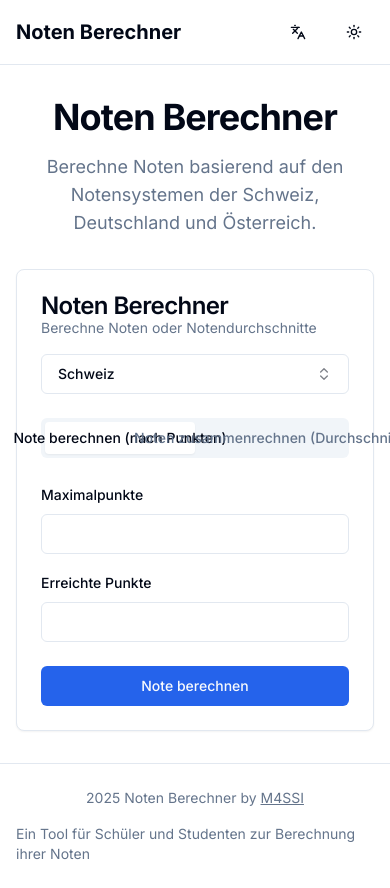
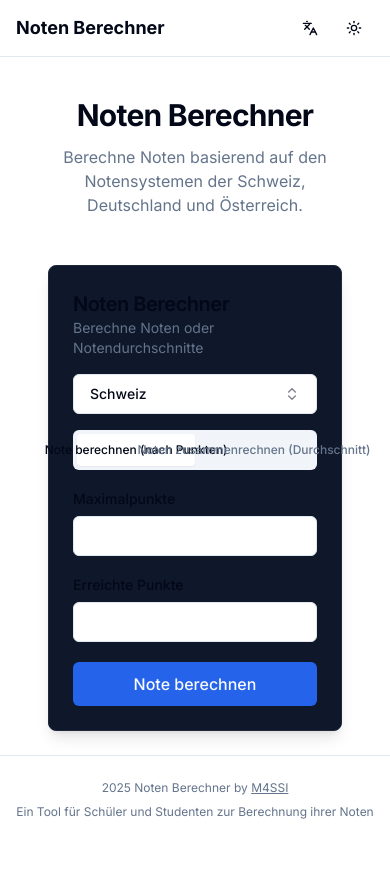
Before and after one commit to massimo-galiffa/NotenBerechner, a Next.js app: page /de in a window 390 px wide. After the commit the page ends 844 px from the top, so only its background shows below. Built offline with nearby package versions, Linux system fonts and the light colour scheme.

Commit message:
better mobile version

```diff
--- a/app/[locale]/layout.tsx
+++ b/app/[locale]/layout.tsx
@@ -1,24 +1,23 @@
 import type React from "react"
-import { type Locale, i18n } from "@/lib/i18n-config"
-import { Header } from "@/components/header"
-import { Footer } from "@/components/footer"
+import {type Locale, i18n} from "@/lib/i18n-config"
+import {Header} from "@/components/header"
+import {Footer} from "@/components/footer"
 
 export async function generateStaticParams() {
-  return i18n.locales.map((locale) => ({ locale }))
+    return i18n.locales.map((locale) => ({locale}))
 }
 
 export default function LocaleLayout({
-  children,
-  params,
+                                         children, params,
                                      }: {
     children: React.ReactNode
     params: { locale: Locale }
 }) {
     return (
         <div className="flex min-h-screen flex-col">
-      <Header locale={params.locale} />
-      <main className="flex-1 container mx-auto py-8 px-4">{children}</main>
-      <Footer locale={params.locale} />
+            <Header locale={params.locale}/>
+            <main className="flex-1 container mx-auto py-4 sm:py-8">{children}</main>
+            <Footer locale={params.locale}/>
         </div>
     )
 }
--- a/app/[locale]/page.tsx
+++ b/app/[locale]/page.tsx
@@ -15,32 +15,36 @@ export default function LocalePage({ params: { locale } }: { params: { locale: L
   const dict = getDictionary(locale)
 
   return (
-    <div className="flex flex-col gap-8">
-      <section className="text-center">
-        <h1 className="text-4xl font-bold tracking-tight">{dict.title}</h1>
-        <p className="mt-4 text-lg text-muted-foreground max-w-2xl mx-auto">{dict.description}</p>
+      <div className="flex flex-col gap-6 px-4 sm:px-0">
+        <section className="text-center py-6">
+          <h1 className="text-3xl sm:text-4xl font-bold tracking-tight">{dict.title}</h1>
+          <p className="mt-3 text-base sm:text-lg text-muted-foreground max-w-2xl mx-auto">{dict.description}</p>
         </section>
 
-      <Card className="mx-auto w-full max-w-3xl">
-        <CardHeader>
+        <Card className="mx-auto w-full max-w-3xl bg-slate-900 border-slate-800 shadow-lg">
+          <CardHeader className="pb-2 sm:pb-6">
             <div className="flex flex-col sm:flex-row sm:items-center sm:justify-between gap-4">
               <div>
-              <CardTitle>{dict.calculator.title}</CardTitle>
-              <CardDescription>{dict.calculator.description}</CardDescription>
+                <CardTitle className="text-xl sm:text-2xl">Noten Berechner</CardTitle>
+                <CardDescription className="text-sm sm:text-base">{dict.calculator.description}</CardDescription>
               </div>
               <CountrySelector value={country} onChange={setCountry} dict={dict.countries} />
             </div>
           </CardHeader>
-        <CardContent>
+          <CardContent className="pt-2 sm:pt-0">
             <Tabs defaultValue="points" className="w-full">
-            <TabsList className="grid w-full grid-cols-2">
-              <TabsTrigger value="points">{dict.calculator.byPoints}</TabsTrigger>
-              <TabsTrigger value="average">{dict.calculator.average}</TabsTrigger>
+              <TabsList className="grid w-full grid-cols-2 mb-2">
+                <TabsTrigger value="points" className="text-xs sm:text-sm py-2">
+                  {dict.calculator.byPoints}
+                </TabsTrigger>
+                <TabsTrigger value="average" className="text-xs sm:text-sm py-2">
+                  {dict.calculator.average}
+                </TabsTrigger>
               </TabsList>
-            <TabsContent value="points" className="mt-6">
+              <TabsContent value="points" className="mt-4 sm:mt-6">
                 <GradeCalculator country={country} dict={dict.pointCalculator} />
               </TabsContent>
-            <TabsContent value="average" className="mt-6">
+              <TabsContent value="average" className="mt-4 sm:mt-6">
                 <GradeAverage country={country} dict={dict.averageCalculator} />
               </TabsContent>
             </Tabs>
--- a/app/globals.css
+++ b/app/globals.css
@@ -56,4 +56,21 @@
   body {
     @apply bg-background text-foreground;
   }
+
+  /* Improve touch targets on mobile */
+  input[type="number"] {
+    @apply touch-manipulation;
+  }
+
+  /* Remove number input arrows on mobile */
+  input[type="number"]::-webkit-inner-spin-button,
+  input[type="number"]::-webkit-outer-spin-button {
+    -webkit-appearance: none;
+    margin: 0;
+  }
+
+  /* Firefox */
+  input[type="number"] {
+    -moz-appearance: textfield;
+  }
 }
--- a/components/footer.tsx
+++ b/components/footer.tsx
@@ -6,8 +6,8 @@ export function Footer({ locale }: { locale: Locale }) {
 
     return (
         <footer className="border-t py-6 md:py-0">
-            <div className="container mx-auto flex flex-col md:flex-row items-center justify-between gap-4 px-4 md:h-16">
-                <p className="text-sm text-muted-foreground">
+            <div className="container mx-auto flex flex-col md:flex-row items-center justify-between gap-2 px-4 md:h-16">
+                <p className="text-xs sm:text-sm text-muted-foreground">
                     2025 Noten Berechner by{" "}
                     <a
                         href="https://github.com/massimo-galiffa"
@@ -18,7 +18,7 @@ export function Footer({ locale }: { locale: Locale }) {
                         M4SSI
                     </a>
                 </p>
-                <p className="text-sm text-muted-foreground">{dict.footer.text}</p>
+                <p className="text-xs sm:text-sm text-muted-foreground">{dict.footer.text}</p>
             </div>
         </footer>
     )
--- a/components/grade-average.tsx
+++ b/components/grade-average.tsx
@@ -89,12 +89,14 @@ export function GradeAverage({ country, dict }: GradeAverageProps) {
   }
 
   return (
-      <div className="space-y-6">
-        <div className="space-y-4">
+      <div className="space-y-5">
+        <div className="space-y-3">
           {grades.map((item) => (
-              <div key={item.id} className="flex items-end gap-3">
-                <div className="flex-1 space-y-2">
-                  <Label htmlFor={`grade-${item.id}`}>{dict.grade}</Label>
+              <div key={item.id} className="flex items-end gap-2 sm:gap-3 p-2 rounded-md hover:bg-slate-800/50">
+                <div className="flex-1 space-y-1.5">
+                  <Label htmlFor={`grade-${item.id}`} className="text-sm">
+                    {dict.grade}
+                  </Label>
                   <Input
                       id={`grade-${item.id}`}
                       type="number"
@@ -102,10 +104,13 @@ export function GradeAverage({ country, dict }: GradeAverageProps) {
                       step="0.01"
                       value={item.grade}
                       onChange={(e) => updateGrade(item.id, "grade", e.target.value)}
+                      className="h-9"
                   />
                 </div>
-                <div className="w-20 space-y-2">
-                  <Label htmlFor={`weight-${item.id}`}>{dict.weight}</Label>
+                <div className="w-16 sm:w-20 space-y-1.5">
+                  <Label htmlFor={`weight-${item.id}`} className="text-sm">
+                    {dict.weight}
+                  </Label>
                   <Input
                       id={`weight-${item.id}`}
                       type="number"
@@ -114,7 +119,7 @@ export function GradeAverage({ country, dict }: GradeAverageProps) {
                       step="1"
                       value={item.weight}
                       onChange={(e) => updateGrade(item.id, "weight", e.target.value)}
-                      className="text-right"
+                      className="text-right h-9"
                   />
                 </div>
                 <Button
@@ -122,7 +127,7 @@ export function GradeAverage({ country, dict }: GradeAverageProps) {
                     size="icon"
                     onClick={() => removeGrade(item.id)}
                     disabled={grades.length <= 1}
-                    className="mb-0.5"
+                    className="h-9 w-9 mb-0.5"
                 >
                   <Trash2 className="h-4 w-4" />
                   <span className="sr-only">Remove grade</span>
@@ -131,18 +136,18 @@ export function GradeAverage({ country, dict }: GradeAverageProps) {
           ))}
         </div>
 
-        <Button variant="outline" onClick={addGrade} className="w-full">
+        <Button variant="outline" onClick={addGrade} className="w-full h-10 text-sm">
           {dict.addGrade}
         </Button>
 
-        {error && <p className="text-sm font-medium text-destructive">{error}</p>}
+        {error && <p className="text-sm font-medium text-destructive bg-destructive/10 p-2 rounded-md">{error}</p>}
 
-        <Button onClick={handleCalculate} className="w-full">
+        <Button onClick={handleCalculate} className="w-full h-11 text-base">
           {dict.calculate}
         </Button>
 
         {average !== null && (
-            <div className="rounded-lg border p-4 text-center">
+            <div className="rounded-lg border p-4 text-center bg-slate-800/50">
               <p className="text-sm text-muted-foreground">{dict.result}</p>
               <p className="text-3xl font-bold mt-1">{average.toFixed(2)}</p>
             </div>
--- a/components/grade-calculator.tsx
+++ b/components/grade-calculator.tsx
@@ -54,38 +54,44 @@ export function GradeCalculator({ country, dict }: GradeCalculatorProps) {
   }
 
   return (
-    <div className="space-y-6">
+      <div className="space-y-5">
         <div className="grid grid-cols-1 sm:grid-cols-2 gap-4">
-        <div className="space-y-2">
-          <Label htmlFor="total-points">{dict.totalPoints}</Label>
+          <div className="space-y-1.5">
+            <Label htmlFor="total-points" className="text-sm">
+              {dict.totalPoints}
+            </Label>
             <Input
                 id="total-points"
                 type="number"
                 min="1"
                 value={totalPoints}
                 onChange={(e) => setTotalPoints(e.target.value)}
+                className="h-10"
             />
           </div>
-        <div className="space-y-2">
-          <Label htmlFor="achieved-points">{dict.achievedPoints}</Label>
+          <div className="space-y-1.5">
+            <Label htmlFor="achieved-points" className="text-sm">
+              {dict.achievedPoints}
+            </Label>
             <Input
                 id="achieved-points"
                 type="number"
                 min="0"
                 value={achievedPoints}
                 onChange={(e) => setAchievedPoints(e.target.value)}
+                className="h-10"
             />
           </div>
         </div>
 
-      {error && <p className="text-sm font-medium text-destructive">{error}</p>}
+        {error && <p className="text-sm font-medium text-destructive bg-destructive/10 p-2 rounded-md">{error}</p>}
 
-      <Button onClick={handleCalculate} className="w-full">
+        <Button onClick={handleCalculate} className="w-full h-11 text-base">
           {dict.calculate}
         </Button>
 
         {grade !== null && (
-        <div className="rounded-lg border p-4 text-center">
+            <div className="rounded-lg border p-4 text-center bg-slate-800/50">
               <p className="text-sm text-muted-foreground">{dict.result}</p>
               <p className="text-3xl font-bold mt-1">{grade.toFixed(2)}</p>
             </div>
--- a/components/header.tsx
+++ b/components/header.tsx
@@ -9,11 +9,11 @@ export function Header({ locale }: { locale: Locale }) {
 
   return (
       <header className="border-b">
-      <div className="container mx-auto flex h-16 items-center justify-between px-4">
-        <Link href={`/${locale}`} className="font-bold text-xl flex items-center gap-2">
+        <div className="container mx-auto flex h-14 sm:h-16 items-center justify-between px-4">
+          <Link href={`/${locale}`} className="font-bold text-lg sm:text-xl flex items-center gap-2">
             Noten Berechner
           </Link>
-        <div className="flex items-center gap-4">
+          <div className="flex items-center gap-1 sm:gap-2">
             <LanguageSwitcher currentLocale={locale} />
             <ThemeToggle dict={dict.theme} />
           </div>
```
Lines whose indentation alone changed are shown as unchanged.
